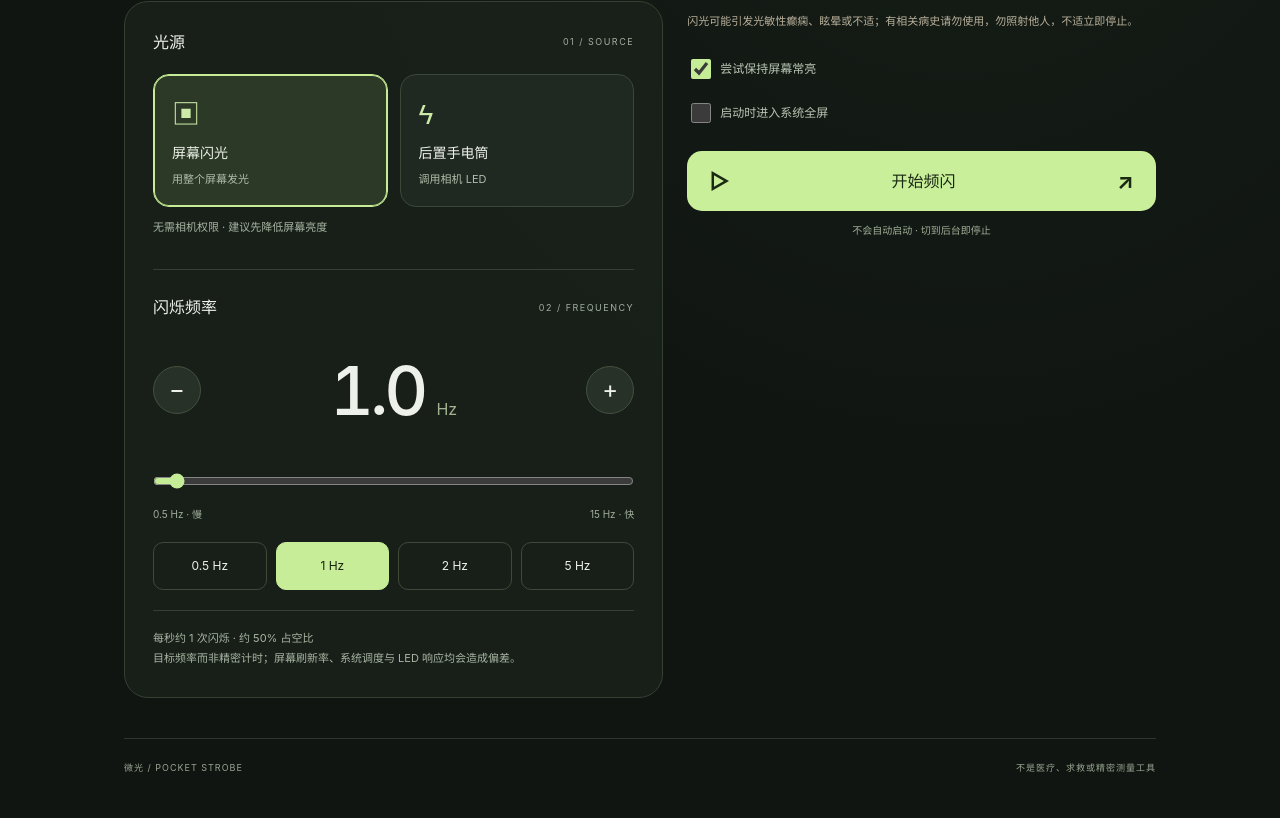
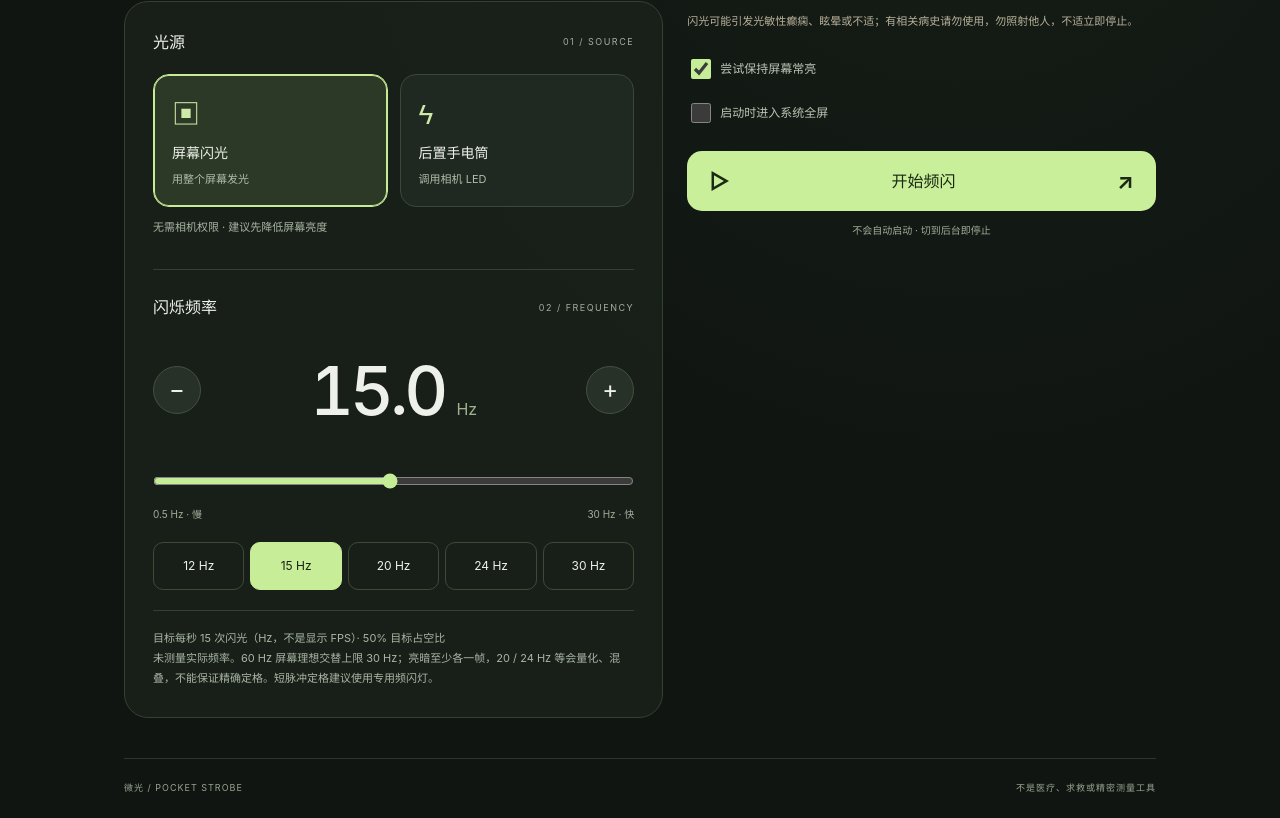
Before and after one commit to auto-duan/pocket-strobe, a React (Vite) app: page / in a window 1280 px wide. Shown: the part 336-1154 px from the top of the page. Built offline with nearby package versions, Linux system fonts and the light colour scheme.

Commit message:
Improve stroboscopic presets and frame-synchronized screen output

```diff
--- a/scripts/smoke.mjs
+++ b/scripts/smoke.mjs
@@ -28,7 +28,7 @@ try {
   assert(await start.isEnabled());
   assert.equal(await page.getByLabel("我已了解闪光风险").count(), 0);
   assert.equal(await page.getByRole("dialog").count(), 0);
-  assert.equal(await page.locator("output").textContent(), "1.0");
+  assert.equal(await page.locator("output").textContent(), "15.0");
   assert.equal(await page.getByTestId("strobe-output").count(), 0);
   assert(await page.getByText("系统已开启减少动态效果").isVisible());
   assert(
@@ -55,8 +55,17 @@ try {
     path: "verification/mobile-idle.png",
     fullPage: true,
   });
-  await page.getByRole("button", { name: "5 Hz", exact: true }).click();
+  for (const hz of [12, 15, 20, 24, 30]) {
+    await page.getByRole("button", { name: hz + " Hz", exact: true }).click();
+    assert.equal(await page.locator("output").textContent(), hz.toFixed(1));
+  }
+  assert.equal(await page.locator("#frequency").getAttribute("max"), "30");
+  await page.getByRole("button", {name: /后置手电筒/}).click();
   assert.equal(await page.locator("output").textContent(), "5.0");
+  assert.equal(await page.locator("#frequency").getAttribute("max"), "5");
+  assert(await page.getByText(/LED 仅提供/).isVisible());
+  await page.getByRole("button", {name: /屏幕闪光/}).click();
+  assert.equal(await page.locator("output").textContent(), "15.0");
   await start.click();
   await page.getByRole("button", { name: "立即停止" }).waitFor();
   const stop = page.getByRole("button", { name: "立即停止" });
@@ -117,7 +126,7 @@ try {
   });
   assert.deepEqual(errors, []);
   console.log(
-    "PASS: no consent gate or autoplay, immersive edge-to-edge output, hidden settings/header/warnings, compact accessible stop, tap anywhere, keyboard Enter, 1Hz default, preset, reduced motion, mobile overflow, Escape, stop button, pagehide, visibility hidden; no page errors. Idle and black-only active screenshots; visual flashing suppressed.",
+    "PASS: no consent gate or autoplay, immersive edge-to-edge output, hidden settings/header/warnings, compact accessible stop, tap anywhere, keyboard Enter, 15Hz default, all high presets, mode limits and visible resets, reduced motion, mobile overflow, Escape, stop button, pagehide, visibility hidden; no page errors. Idle and black-only active screenshots; visual flashing suppressed.",
   );
 } finally {
   await browser?.close();
--- a/src/controller.ts
+++ b/src/controller.ts
@@ -1,7 +1,7 @@
 export type Mode = "screen" | "torch";
 export const clampFrequency = (value: number, mode: Mode) =>
   Math.min(
-    mode === "torch" ? 5 : 15,
+    mode === "torch" ? 5 : 30,
     Math.max(0.5, Number.isFinite(value) ? Math.round(value * 10) / 10 : 1),
   );
 type TorchConstraint = MediaTrackConstraintSet & { torch: boolean };
@@ -11,7 +11,8 @@ export class StrobeController {
   private track?: MediaStreamTrack;
   private stream?: MediaStream;
   private queue: Promise<void> = Promise.resolve();
-  private frequency = 1;
+  private frequency = 15;
+  private frame?: number;
   private mode: Mode = "screen";
   private active = false;
   constructor(
@@ -42,6 +43,8 @@ export class StrobeController {
     ++this.generation;
     this.active = false;
     clearTimeout(this.timer);
+    if (this.frame !== undefined) cancelAnimationFrame(this.frame);
+    this.frame = undefined;
     this.light(false);
     const stream = this.stream;
     this.stream = undefined;
@@ -86,7 +89,8 @@ export class StrobeController {
       }
       if (token !== this.generation) return false;
       this.active = true;
-      void this.tick(token, true);
+      if (mode === "screen") this.screenFrames(token);
+      else void this.tick(token, true);
       return true;
     } catch (e) {
       if (token === this.generation) {
@@ -104,6 +108,26 @@ export class StrobeController {
       }
       return false;
     }
+  }
+  // One phase sample per display frame; never catch up missed edges.
+  // Bright/dark durations are quantized to display frames, not subframe pulses.
+  private screenFrames(token: number) {
+    let origin: number | undefined;
+    let previous = false;
+    const frame = (now: number) => {
+      if (!this.active || token !== this.generation) return;
+      origin ??= now;
+      const period = 1000 / this.frequency;
+      // Tiny tolerance stabilizes exact frame/period boundaries against FP error.
+      const phase = ((now - origin + 0.001) % period + period) % period;
+      const on = phase < period / 2;
+      if (on !== previous) {
+        previous = on;
+        this.light(on);
+      }
+      this.frame = requestAnimationFrame(frame);
+    };
+    this.frame = requestAnimationFrame(frame);
   }
   private async tick(token: number, on: boolean) {
     if (!this.active || token !== this.generation) return;
--- a/src/main.tsx
+++ b/src/main.tsx
@@ -4,10 +4,9 @@ import { clampFrequency, StrobeController, type Mode } from "./controller";
 import "./style.css";
 function App() {
   const [mode, setMode] = useState<Mode>("screen"),
-    [hz, setHz] = useState(1),
+    [hz, setHz] = useState(15),
     [running, setRunning] = useState(false),
     [busy, setBusy] = useState(false),
-    [light, setLight] = useState(false),
     [error, setError] = useState(""),
     [full, setFull] = useState(false),
     [awake, setAwake] = useState(true),
@@ -15,9 +14,14 @@ function App() {
   const epoch = useRef(0),
     wake = useRef<WakeLockSentinel | null>(null),
     mounted = useRef(true);
+  const output = useRef<HTMLDivElement | null>(null);
+  const light = useRef(false);
   const controller = useRef<StrobeController | null>(null);
   if (!controller.current)
-    controller.current = new StrobeController(setLight, (message) => {
+    controller.current = new StrobeController((on) => {
+      light.current = on;
+      if (output.current) output.current.style.backgroundColor = on ? "white" : "black";
+    }, (message) => {
       setError(message);
       setRunning(false);
       setBusy(false);
@@ -102,7 +106,7 @@ function App() {
         <section className="pt-[42px] pb-[22px] min-[701px]:pt-[65px] min-[701px]:pb-[34px] [&>h1]:my-4 [&>h1]:text-[clamp(32px,5vw,48px)] [&>h1]:font-bold [&>h1]:tracking-[-2px] [&>p]:my-3.5 [&>p]:text-sm [&>p]:leading-[1.8] [&>p]:text-[#a5b0a2]">
           <div className="text-[10px] tracking-[3px] text-[#bbd79c]">A LITTLE LIGHT, YOUR RHYTHM</div>
           <h1>让光，跟上节奏。</h1>
-          <p>口袋里的频闪灯。选择一种光源，从慢一点开始。</p>
+          <p>在暗处照亮运动物体，探索定格与慢动作错觉。</p>
         </section>
         <div className="grid grid-cols-1 gap-[18px] min-[701px]:grid-cols-[1.15fr_1fr] min-[701px]:gap-6">
           <section className="rounded-[21px] border border-[#344032] bg-[#1a211bd9] p-[23px] min-[701px]:rounded-3xl min-[701px]:p-7" aria-label="频闪设置">
@@ -119,7 +123,7 @@ function App() {
                   className="min-h-12 cursor-pointer disabled:opacity-40 disabled:cursor-not-allowed focus-visible:outline-3 focus-visible:outline-[#d1f897] focus-visible:outline-offset-4 [-webkit-tap-highlight-color:transparent] flex flex-col items-start gap-2 rounded-2xl border border-[#3b4738] bg-[#202921] p-[18px] aria-pressed:border-[#c6ed96] aria-pressed:bg-[#2b3926] aria-pressed:shadow-[inset_0_0_0_1px_#c6ed96] [&>strong]:text-sm [&>small]:text-[11px] [&>small]:text-[#b1bda9]"
                   onClick={() => {
                     setMode(m);
-                    setHz((v) => clampFrequency(v, m));
+                    setHz(m === "screen" ? 15 : 5);
                     setError("");
                   }}
                 >
@@ -170,7 +174,7 @@ function App() {
               className="m-0 min-h-10 w-full accent-[#c5ed97] focus-visible:outline-3 focus-visible:outline-[#d1f897] focus-visible:outline-offset-4"
               type="range"
               min="0.5"
-              max={mode === "screen" ? 15 : 5}
+              max={mode === "screen" ? 30 : 5}
               step="0.1"
               value={hz}
               disabled={busy || running}
@@ -178,10 +182,10 @@ function App() {
             />
             <div className="flex justify-between text-[10px] text-[#a1af9b]">
               <span>0.5 Hz · 慢</span>
-              <span>{mode === "screen" ? 15 : 5} Hz · 快</span>
+              <span>{mode === "screen" ? 30 : 5} Hz · 快</span>
             </div>
-            <div className="my-5 flex gap-[9px] [&>button]:flex-1 [&>button]:rounded-[10px] [&>button]:border [&>button]:border-[#3e4a37] [&>button]:bg-transparent [&>button]:text-xs [&>button[aria-pressed=true]]:border-[#c8ed99] [&>button[aria-pressed=true]]:bg-[#c8ed99] [&>button[aria-pressed=true]]:text-[#182210]">
-              {[0.5, 1, 2, 5].map((n) => (
+            <div className="my-5 flex gap-1.5 [&>button]:flex-1 [&>button]:rounded-[10px] [&>button]:border [&>button]:border-[#3e4a37] [&>button]:bg-transparent [&>button]:text-xs [&>button[aria-pressed=true]]:border-[#c8ed99] [&>button[aria-pressed=true]]:bg-[#c8ed99] [&>button[aria-pressed=true]]:text-[#182210]">
+              {(mode === "screen" ? [12, 15, 20, 24, 30] : [0.5, 1, 2, 5]).map((n) => (
                 <button className="min-h-12 cursor-pointer disabled:opacity-40 disabled:cursor-not-allowed focus-visible:outline-3 focus-visible:outline-[#d1f897] focus-visible:outline-offset-4 [-webkit-tap-highlight-color:transparent]"
                   disabled={busy || running}
                   key={n}
@@ -193,10 +197,9 @@ function App() {
               ))}
             </div>
             <p className="mt-[11px] mb-0 border-t border-[#344032] pt-[18px] text-[11px] leading-[1.8] text-[#a9b6a3]">
-              每秒约 {hz} 次闪烁 · 约 50% 占空比
+              目标每秒 {hz} 次闪光（Hz，不是显示 FPS）· 50% 目标占空比
               <br />
-              目标频率而非精密计时；屏幕刷新率、系统调度与 LED
-              响应均会造成偏差。
+              {mode === "screen" ? "未测量实际频率。60 Hz 屏幕理想交替上限 30 Hz；亮暗至少各一帧，20 / 24 Hz 等会量化、混叠，不能保证精确定格。短脉冲定格建议使用专用频闪灯。" : "LED 仅提供 0.5–5 Hz 实验性慢闪，不适合 15–30 Hz 定格。切换模式重设屏幕为 15 Hz、LED 为 5 Hz；高频效果请选屏幕或专用频闪灯。"}
             </p>
           </section>
           <aside>
@@ -259,8 +262,9 @@ function App() {
       </main>
       {running && (
         <div
+          ref={(el) => { output.current = el; if (el) el.style.backgroundColor = light.current ? "white" : "black"; }}
           data-testid="strobe-output"
-          className={"fixed inset-0 z-20 cursor-pointer overflow-hidden " + (mode === "screen" && light ? "bg-white" : "bg-black")}
+          className="fixed inset-0 z-20 cursor-pointer overflow-hidden bg-black"
           onClick={stop}
           role="presentation"
         >
```
Also changed, not shown: 2 other files (tests, documents, lock files or other folders).
